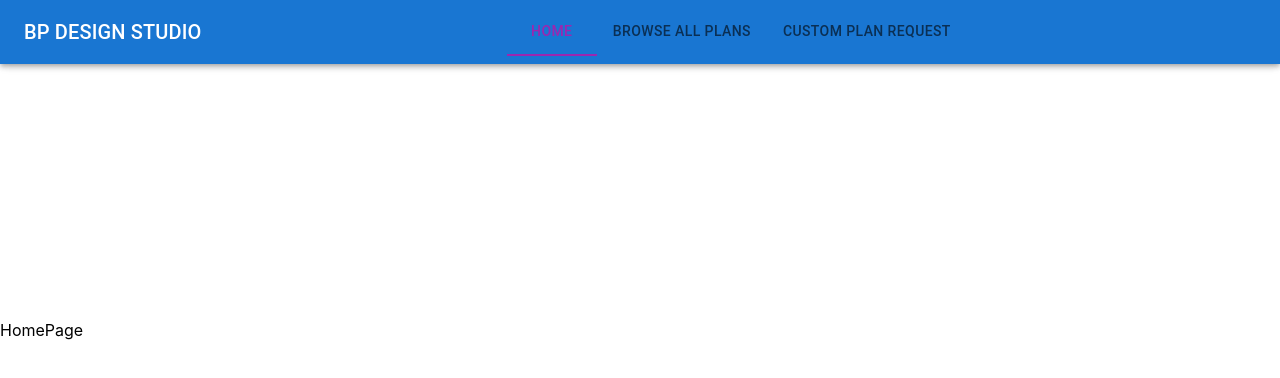
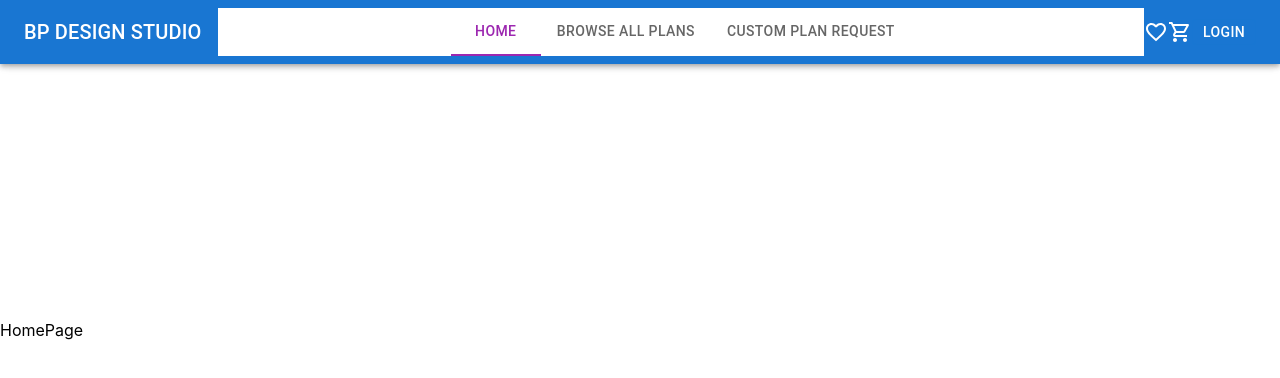
Before and after one commit to melxincognito/bp-design-co, a React (Create React App) app: page / in a window 1280 px wide. Shown: the top 378 px of the page. Built offline with nearby package versions, Linux system fonts and the light colour scheme.

Commit message:
skeleton made

```diff
--- a/src/App.js
+++ b/src/App.js
@@ -4,6 +4,9 @@ import { Route, Routes } from "react-router-dom";
 import HomePage from "./pages/plan-content/HomePage";
 import AllPlansPage from "./pages/plan-content/AllPlansPage";
 import CustomPlanReqPage from "./pages/plan-content/CustomPlanReqPage";
+import LoginPage from "./pages/user-accounts/LoginPage";
+import UserCartPage from "./pages/user-accounts/UserCartPage";
+import UserFavoritesPage from "./pages/user-accounts/UserFavoritesPage";
 
 export default function App() {
   return (
@@ -13,6 +16,9 @@ export default function App() {
           <Route path="/" element={<HomePage />} />
           <Route path="/all-plans" element={<AllPlansPage />} />
           <Route path="/custom-plan-req" element={<CustomPlanReqPage />} />
+          <Route path="/login" element={<LoginPage />} />
+          <Route path="/cart" element={<UserCartPage />} />
+          <Route path="/my-favorites" element={<UserFavoritesPage />} />
         </Routes>
       </Layout>
     </>
--- a/src/components/navigation/NavBar.jsx
+++ b/src/components/navigation/NavBar.jsx
@@ -10,9 +10,12 @@ import {
   MenuItem,
   Menu,
   Container,
+  Button,
 } from "@mui/material";
-import { Link } from "react-router-dom";
+import { Link, useNavigate } from "react-router-dom";
 import MenuIcon from "@mui/icons-material/Menu";
+import FavoriteBorderIcon from "@mui/icons-material/FavoriteBorder";
+import ShoppingCartOutlinedIcon from "@mui/icons-material/ShoppingCartOutlined";
 
 export default function NavBar() {
   const [anchorElNav, setAnchorElNav] = React.useState(null);
@@ -47,6 +50,23 @@ export default function NavBar() {
     { label: "Custom Plan Request", link: "/custom-plan-req", id: 3 },
   ];
 
+  // favorites, cart, and user account redirects
+  let navigate = useNavigate();
+
+  const loginRedirect = () => {
+    let path = `/login`;
+    navigate(path);
+  };
+
+  const userCartRedirect = () => {
+    let path = `/cart`;
+    navigate(path);
+  };
+  const userFavoritesRedirect = () => {
+    let path = `/my-favorites`;
+    navigate(path);
+  };
+
   // styles variables
 
   const tabsContainerStyles = {
@@ -54,6 +74,7 @@ export default function NavBar() {
     alignContent: "center",
     justifyContent: "center",
     display: { xs: "none", md: "flex" },
+    backgroundColor: "white",
   };
 
   return (
@@ -155,6 +176,19 @@ export default function NavBar() {
               ))}
             </Tabs>
           </Box>
+
+          <Box display="flex" sx={{ flexGrow: 0, alignItems: "center" }}>
+            <FavoriteBorderIcon onClick={userFavoritesRedirect} />
+            <ShoppingCartOutlinedIcon onClick={userCartRedirect} />
+            <Button
+              variant="outlined"
+              sx={{ color: "white", padding: 0 }}
+              onClick={loginRedirect}
+            >
+              {" "}
+              Login
+            </Button>
+          </Box>
         </Toolbar>
       </Container>
     </AppBar>
```
